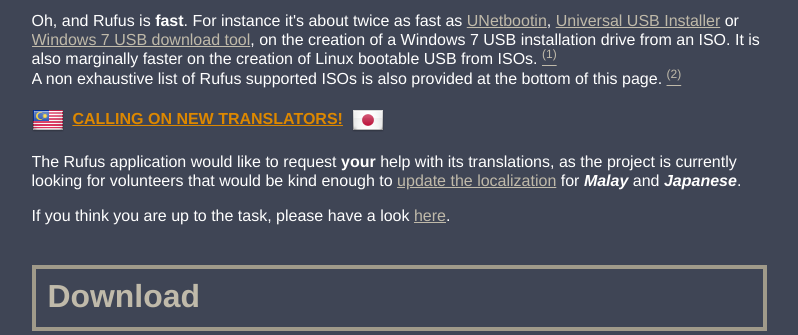
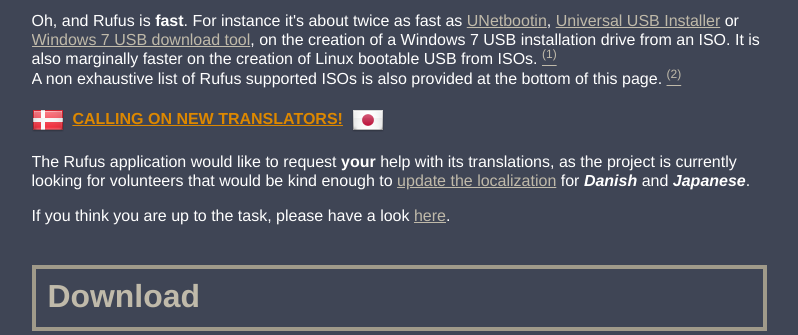
Before and after one commit to pbatard/rufus-web, a PHP site: page /en/index.html in a window 1280 px wide. Shown: the part 1268-1603 px from the top of the page, without its empty margins (111-909 px from the left). Run offline with PHP 8.4, Linux system fonts and the light colour scheme.

Commit message:
Malay -> Danish

```diff
--- a/da/index.html
+++ b/da/index.html
@@ -372,7 +372,9 @@ document.addEventListener("DOMContentLoaded", function(event)
 	<p>Trods sin lille størrelse leverer Rufus alt hvad du behøver!</p>
 	<p>Rufus er forresten <b>hurtig</b>. For eksempel er Rufus omkring dobbelt så hurtig som <a target="_blank" href="http://unetbootin.sourceforge.net/">UNetbootin</a>, <a target="_blank" href="http://www.pendrivelinux.com/universal-usb-installer-easy-as-1-2-3">Universal USB Installer</a> eller <a target="_blank" href="https://www.microsoft.com/en-us/download/windows-usb-dvd-download-tool">Windows 7 USB download tool</a> ved oprettelse af en Windows 7-USB-installationsdisk fra en ISO. Rufus er også marginalt hurtigere ved oprettelse af startbare USB'er med Linux fra ISO'er. <a href="#ref1"><sup>(1)</sup></a><br/>
 	En ufuldstændig liste over Rufus-understøttede ISO'er er også angivet nederst på siden. <a href="#ref2"><sup>(2)</sup></a></p>
-		<a name="download"></a>
+	<p dir="ltr" align="top"><img style="position:relative" src="/pics/flags/Denmark.png" srcset="/pics/flags/Denmark.png 1x, /pics/flags/Denmark-64px.png 2x" alt=""/>&nbsp;&nbsp;<b><font color="#dd8800"><u>CALLING ON NEW TRANSLATORS!</u></font></b>&nbsp;&nbsp;<img style="position:relative" src="/pics/flags/Japan.png" srcset="/pics/flags/Japan.png 1x, /pics/flags/Japan-64px.png 2x" alt=""/></p>
+	<p dir="ltr">The Rufus application would like to request <b>your</b> help with its translations, as the project is currently looking for volunteers that would be kind enough to <a target="_blank" href="https://github.com/pbatard/rufus/blob/master/res/loc/ChangeLog.txt#L8-L83">update the localization</a> for <b><i>Danish</i></b> and <b><i>Japanese</i></b>.</p>
+	<p dir="ltr">If you think you are up to the task, please have a look <a target="_blank" href="https://github.com/pbatard/rufus/wiki/Localization#editing-an-existing-translation">here</a>.</p>	<a name="download"></a>
 	<h2 style="border: 4px solid #a09a8a;"><span style="font-size: 133%">Hent</span></h2>
 		<p><b>Senest opdateret 2023.03.25:</b></p>
 		<ul><li><span style="font-size: 133%"><b><a href="https://github.com/pbatard/rufus/releases/download/v3.22/rufus-3.22.exe">Rufus 3.22</a></b></span> <span dir="ltr">(1.3 MB)</span></li>
--- a/en/index.html
+++ b/en/index.html
@@ -372,8 +372,8 @@ document.addEventListener("DOMContentLoaded", function(event)
 	<p>Despite its small size, Rufus provides everything you need!</p>
 	<p>Oh, and Rufus is <b>fast</b>. For instance it's about twice as fast as <a target="_blank" href="http://unetbootin.sourceforge.net/">UNetbootin</a>, <a target="_blank" href="http://www.pendrivelinux.com/universal-usb-installer-easy-as-1-2-3">Universal USB Installer</a> or <a target="_blank" href="https://www.microsoft.com/en-us/download/windows-usb-dvd-download-tool">Windows 7 USB download tool</a>, on the creation of a Windows 7 USB installation drive from an ISO. It is also marginally faster on the creation of Linux bootable USB from ISOs. <a href="#ref1"><sup>(1)</sup></a><br/>
 	A non exhaustive list of Rufus supported ISOs is also provided at the bottom of this page. <a href="#ref2"><sup>(2)</sup></a></p>
-	<p dir="ltr" align="top"><img style="position:relative" src="/pics/flags/Malaysia.png" srcset="/pics/flags/Malaysia.png 1x, /pics/flags/Malaysia-64px.png 2x" alt=""/>&nbsp;&nbsp;<b><font color="#dd8800"><u>CALLING ON NEW TRANSLATORS!</u></font></b>&nbsp;&nbsp;<img style="position:relative" src="/pics/flags/Japan.png" srcset="/pics/flags/Japan.png 1x, /pics/flags/Japan-64px.png 2x" alt=""/></p>
-	<p dir="ltr">The Rufus application would like to request <b>your</b> help with its translations, as the project is currently looking for volunteers that would be kind enough to <a target="_blank" href="https://github.com/pbatard/rufus/blob/master/res/loc/ChangeLog.txt#L8-L83">update the localization</a> for <b><i>Malay</i></b> and <b><i>Japanese</i></b>.</p>
+	<p dir="ltr" align="top"><img style="position:relative" src="/pics/flags/Denmark.png" srcset="/pics/flags/Denmark.png 1x, /pics/flags/Denmark-64px.png 2x" alt=""/>&nbsp;&nbsp;<b><font color="#dd8800"><u>CALLING ON NEW TRANSLATORS!</u></font></b>&nbsp;&nbsp;<img style="position:relative" src="/pics/flags/Japan.png" srcset="/pics/flags/Japan.png 1x, /pics/flags/Japan-64px.png 2x" alt=""/></p>
+	<p dir="ltr">The Rufus application would like to request <b>your</b> help with its translations, as the project is currently looking for volunteers that would be kind enough to <a target="_blank" href="https://github.com/pbatard/rufus/blob/master/res/loc/ChangeLog.txt#L8-L83">update the localization</a> for <b><i>Danish</i></b> and <b><i>Japanese</i></b>.</p>
 	<p dir="ltr">If you think you are up to the task, please have a look <a target="_blank" href="https://github.com/pbatard/rufus/wiki/Localization#editing-an-existing-translation">here</a>.</p>	<a name="download"></a>
 	<h2 style="border: 4px solid #a09a8a;"><span style="font-size: 133%">Download</span></h2>
 		<p><b>Last updated 2023.03.25:</b></p>
--- a/index.php
+++ b/index.php
@@ -4,7 +4,7 @@ $latest_version = "3.22";
 $previous_version = "3.16";
 $latest_date = "2023.03.25";
 $previous_date = "2021.10.13";
-$lang1 = array('ms', 'Malay', 'Malaysia');
+$lang1 = array('da', 'Danish', 'Denmark');
 $lang2 = array('ja', 'Japanese', 'Japan');
 $bugfix = false;
 $exe_size = 1.3;
--- a/ja/index.html
+++ b/ja/index.html
@@ -372,8 +372,8 @@ document.addEventListener("DOMContentLoaded", function(event)
 	<p>ファイルサイズは小さいですが、Rufusにはすべてが備わっています。</p>
 	<p>特筆すべきはRufusの<b>スピード</b>です。例えばRufusなら<a target="_blank" href="http://unetbootin.sourceforge.net/">UNetbootin</a>、<a target="_blank" href="http://www.pendrivelinux.com/universal-usb-installer-easy-as-1-2-3">Universal USB Installer</a>、<a target="_blank" href="https://www.microsoft.com/en-us/download/windows-usb-dvd-download-tool">Windows USB/DVD Download Tool</a>と比べ、2倍もの速度でISOからWindows７のUSBインストール ドライブを作ることができます。同様にしてLinuxのブートディスクもわずかですが速く作ることができます。 <a href="#ref1"><sup>(1)</sup></a><br/>
 	Rufus対応ISOファイルのリストはこのページの末尾にも一部記載しています。 <a href="#ref2"><sup>(2)</sup></a></p>
-	<p dir="ltr" align="top"><img style="position:relative" src="/pics/flags/Malaysia.png" srcset="/pics/flags/Malaysia.png 1x, /pics/flags/Malaysia-64px.png 2x" alt=""/>&nbsp;&nbsp;<b><font color="#dd8800"><u>CALLING ON NEW TRANSLATORS!</u></font></b>&nbsp;&nbsp;<img style="position:relative" src="/pics/flags/Japan.png" srcset="/pics/flags/Japan.png 1x, /pics/flags/Japan-64px.png 2x" alt=""/></p>
-	<p dir="ltr">The Rufus application would like to request <b>your</b> help with its translations, as the project is currently looking for volunteers that would be kind enough to <a target="_blank" href="https://github.com/pbatard/rufus/blob/master/res/loc/ChangeLog.txt#L8-L83">update the localization</a> for <b><i>Malay</i></b> and <b><i>Japanese</i></b>.</p>
+	<p dir="ltr" align="top"><img style="position:relative" src="/pics/flags/Denmark.png" srcset="/pics/flags/Denmark.png 1x, /pics/flags/Denmark-64px.png 2x" alt=""/>&nbsp;&nbsp;<b><font color="#dd8800"><u>CALLING ON NEW TRANSLATORS!</u></font></b>&nbsp;&nbsp;<img style="position:relative" src="/pics/flags/Japan.png" srcset="/pics/flags/Japan.png 1x, /pics/flags/Japan-64px.png 2x" alt=""/></p>
+	<p dir="ltr">The Rufus application would like to request <b>your</b> help with its translations, as the project is currently looking for volunteers that would be kind enough to <a target="_blank" href="https://github.com/pbatard/rufus/blob/master/res/loc/ChangeLog.txt#L8-L83">update the localization</a> for <b><i>Danish</i></b> and <b><i>Japanese</i></b>.</p>
 	<p dir="ltr">If you think you are up to the task, please have a look <a target="_blank" href="https://github.com/pbatard/rufus/wiki/Localization#editing-an-existing-translation">here</a>.</p>	<a name="download"></a>
 	<h2 style="border: 4px solid #a09a8a;"><span style="font-size: 133%">ダウンロード</span></h2>
 		<p><b>最新のアップデート 2023.03.25</b></p>
--- a/ms/index.html
+++ b/ms/index.html
@@ -372,9 +372,7 @@ document.addEventListener("DOMContentLoaded", function(event)
 	<p>Walaupun saiznya kecil, Rufus memberikan segalanya yang anda perlukan!</p>
 	<p>Oh, dan Rufus adalah <b>pantas</b>. Sebagai contoh ianya kira-kira dua kali sepantas <a target="_blank" href="http://unetbootin.sourceforge.net/">UNetbootin</a>, <a target="_blank" href="http://www.pendrivelinux.com/universal-usb-installer-easy-as-1-2-3">Universal USB Installer</a> atau <a target="_blank" href="https://www.microsoft.com/en-us/download/windows-usb-dvd-download-tool">peralatan muat turun USB Windows 7</a>, pada pembuatan pemacu pemasangan USB Windows 7 dari ISO. Ianya juga lebih pantas sedikit pada pembuatan USB boot Linux dari ISO. <a href="#ref1"><sup>(1)</sup></a><br/>
 	Senarai tidak lengkap ISO yang disokong Rufus juga diberikan pada bawah halaman ini. <a href="#ref2"><sup>(2)</sup></a></p>
-	<p dir="ltr" align="top"><img style="position:relative" src="/pics/flags/Malaysia.png" srcset="/pics/flags/Malaysia.png 1x, /pics/flags/Malaysia-64px.png 2x" alt=""/>&nbsp;&nbsp;<b><font color="#dd8800"><u>CALLING ON NEW TRANSLATORS!</u></font></b>&nbsp;&nbsp;<img style="position:relative" src="/pics/flags/Japan.png" srcset="/pics/flags/Japan.png 1x, /pics/flags/Japan-64px.png 2x" alt=""/></p>
-	<p dir="ltr">The Rufus application would like to request <b>your</b> help with its translations, as the project is currently looking for volunteers that would be kind enough to <a target="_blank" href="https://github.com/pbatard/rufus/blob/master/res/loc/ChangeLog.txt#L8-L83">update the localization</a> for <b><i>Malay</i></b> and <b><i>Japanese</i></b>.</p>
-	<p dir="ltr">If you think you are up to the task, please have a look <a target="_blank" href="https://github.com/pbatard/rufus/wiki/Localization#editing-an-existing-translation">here</a>.</p>	<a name="download"></a>
+		<a name="download"></a>
 	<h2 style="border: 4px solid #a09a8a;"><span style="font-size: 133%">Muat turun</span></h2>
 		<p><b>Terakhir dikemaskini 2023.03.25:</b></p>
 		<ul><li><span style="font-size: 133%"><b><a href="https://github.com/pbatard/rufus/releases/download/v3.22/rufus-3.22.exe">Rufus 3.22</a></b></span> <span dir="ltr">(1.3 MB)</span></li>
```
